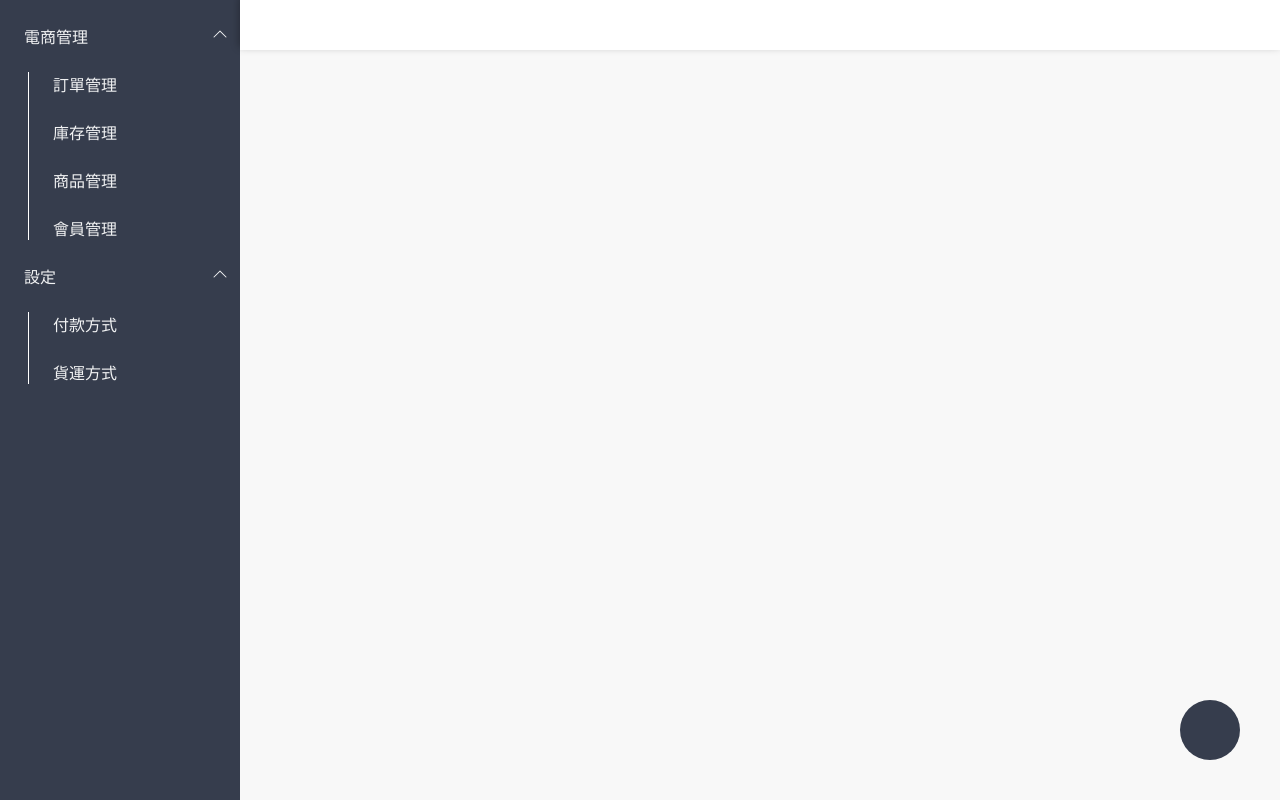
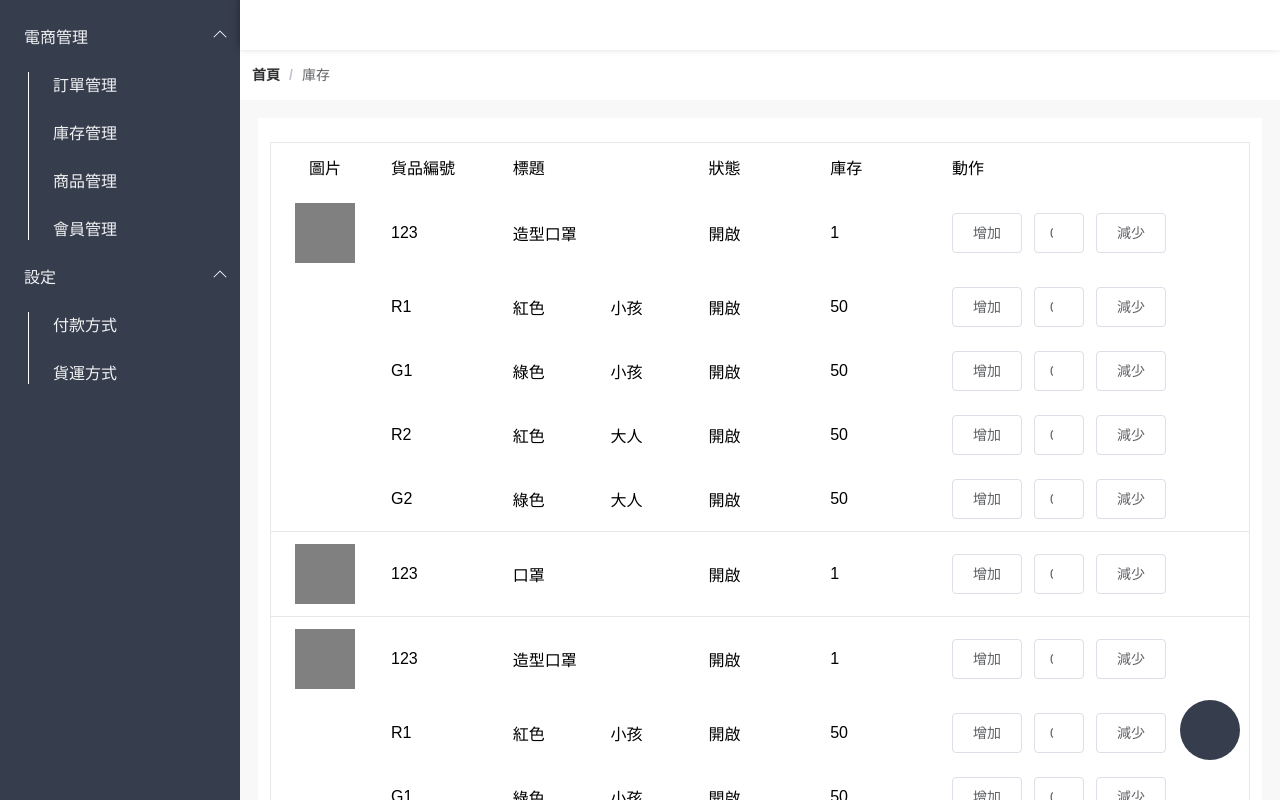
Before and after one commit to H-H-Liao/movie_backstage, a Nuxt app: page /stock in a window 1280 px wide. Built offline with nearby package versions, Linux system fonts and the light colour scheme.

Commit message:
feat:新增庫存管理列表頁

```diff
--- /dev/null
+++ b/pages/stock/index.vue
@@ -0,0 +1,250 @@
+<template>
+  <div>
+    <div class="breadcrumbs">
+        <el-breadcrumb separator="/">
+            <el-breadcrumb-item :to="{ path: '/' }">首頁</el-breadcrumb-item>
+            <el-breadcrumb-item><a href="/">庫存</a></el-breadcrumb-item>
+        </el-breadcrumb>
+    </div>
+    <div class="main">
+      <div class="stock_header">
+          <div class="flex_image">
+              圖片
+          </div>
+          <div class="flex_id">貨品編號</div>
+          <div class="flex_title">
+              標題
+          </div>
+          <div class="flex_status">
+              狀態
+          </div>
+          <div class="flex_stock">
+              庫存
+          </div>
+          <div class="flex_button">
+              動作
+          </div>
+      </div>
+      <div v-for="($product_item,$product_key) in product_list" :key="$product_key" class="product_item">
+          <div class="product-item_header">
+              <div class="flex_image">
+                  <div class="product_image"></div>
+              </div>
+              <div class="flex_id">{{$product_item.sku}}</div>
+              <div class="flex_title">
+                  {{$product_item.name}}
+              </div>
+              <div class="flex_status">
+                  開啟
+              </div>
+              <div class="flex_stock">
+                  {{$product_item.stock}}
+              </div>
+               <div class="flex_button">
+                    <el-button>增加</el-button>
+                    <div class="stock_input">
+                      <el-input type="number" value="0"></el-input>
+                    </div>
+                    <el-button>減少</el-button>
+                </div>
+          </div>
+          <div v-if="$product_item.has_spec">
+            <div  v-for="($spec_item,$spec_key) in $product_item.spec_list" :key="$spec_key" class="product-item_spec">
+                <div class="product-item_spec-item">
+                    <div class="flex_image"></div>
+                    <div class="flex_id">{{$spec_item.sku}}</div>
+                    <div class="flex_spec">{{$spec_item.spec1}}</div>
+                    <div class="flex_spec">{{$spec_item.spec2}}</div>
+                    <div class="flex_status">
+                        開啟
+                    </div>
+                    <div class="flex_stock">50</div>
+                    <div class="flex_button">
+                      <el-button>增加</el-button>
+                      <div class="stock_input">
+                        <el-input type="number" value="0"></el-input>
+                      </div>
+                      <el-button>減少</el-button>
+                    </div>
+                </div>
+            </div>
+          </div>
+      </div>
+    </div>
+  </div>
+</template>
+
+<script>
+export default {
+    data:function(){
+        return {
+          product_list:[
+            {
+              sku:"123",
+              name:"造型口罩",
+              status:true,
+              stock:1,
+              has_spec:true,
+              spec_list:[
+                {
+                  "sku":"R1",
+                  "spec1":"紅色",
+                  "spec2":"小孩",
+                },
+                {
+                  "sku":"G1",
+                  "spec1":"綠色",
+                  "spec2":"小孩",
+                },
+                {
+                  "sku":"R2",
+                  "spec1":"紅色",
+                  "spec2":"大人",
+                },
+                {
+                  "sku":"G2",
+                  "spec1":"綠色",
+                  "spec2":"大人",
+                }
+              ]
+            },
+            {
+              sku:"123",
+              name:"口罩",
+              status:true,
+              stock:1,
+              has_spec:false,
+              spec_list:[
+                {
+                  "sku":"K123",
+                  "spec1":"紅色",
+                  "spec2":"XL",
+                }
+              ]
+            },
+            {
+              sku:"123",
+              name:"造型口罩",
+              status:true,
+              stock:1,
+              has_spec:true,
+              spec_list:[
+                {
+                  "sku":"R1",
+                  "spec1":"紅色",
+                  "spec2":"小孩",
+                },
+                {
+                  "sku":"G1",
+                  "spec1":"綠色",
+                  "spec2":"小孩",
+                },
+                {
+                  "sku":"R2",
+                  "spec1":"紅色",
+                  "spec2":"大人",
+                },
+                {
+                  "sku":"G2",
+                  "spec1":"綠色",
+                  "spec2":"大人",
+                }
+              ]
+            },
+          ],
+
+        }
+    }
+
+}
+</script>
+
+<style scoped>
+    .stock_header{
+        display: flex;
+        background-color: white;
+        border:1px solid rgb(231, 231, 231);
+        border-bottom: 0px;
+    }
+    .product_item{
+        border:1px solid rgb(231, 231, 231);
+        background-color: white;
+        border-top: 0px;
+    }
+    .product-item_header{
+        display: flex;
+    }
+    .product_image{
+        width: 60px;
+        height: 60px;
+        background-color: gray;
+    }
+
+    .product-item_spec-item{
+        display: flex;
+    }
+    .flex_select{
+        flex: 0 0 60px;
+        padding:12px;
+        display: flex;
+        justify-content: center;
+        align-items: center;
+    }
+    .flex_image{
+        flex: 0 0 84px;
+        padding:12px;
+        display: flex;
+        justify-content: center;
+        align-items: center;
+    }
+    .flex_id{
+        flex: 0 0 10%;
+        padding:12px;
+        display: flex;
+        align-items: center;
+    }
+    .flex_title{
+        flex: 0 0 20%;
+        padding:12px;
+        display: flex;
+        align-items: center;
+        box-sizing: border-box;
+    }
+    .flex_spec{
+        flex: 0 0 10%;
+        padding:12px;
+        display: flex;
+        align-items: center;
+        box-sizing: border-box;
+    }
+    .flex_status{
+        flex: 0 0 10%;
+        padding:12px;
+        display: flex;
+        align-items: center;
+    }
+    .flex_stock{
+        flex: 0 0 10%;
+        padding:12px;
+        display: flex;
+        align-items: center;
+    }
+    .flex_button{
+        flex:0 0 20%;
+        padding:12px;
+        display: flex;
+        align-items: center;
+    }
+    .stock_input{
+        margin-left: 12px;
+        margin-right: 12px;
+        height: fit-content;
+        width: 50px;
+        padding-top:-24px;
+        text-align: center;
+    }
+    .stock_input:focus{
+        outline:none;
+    }
+
+</style>
```
